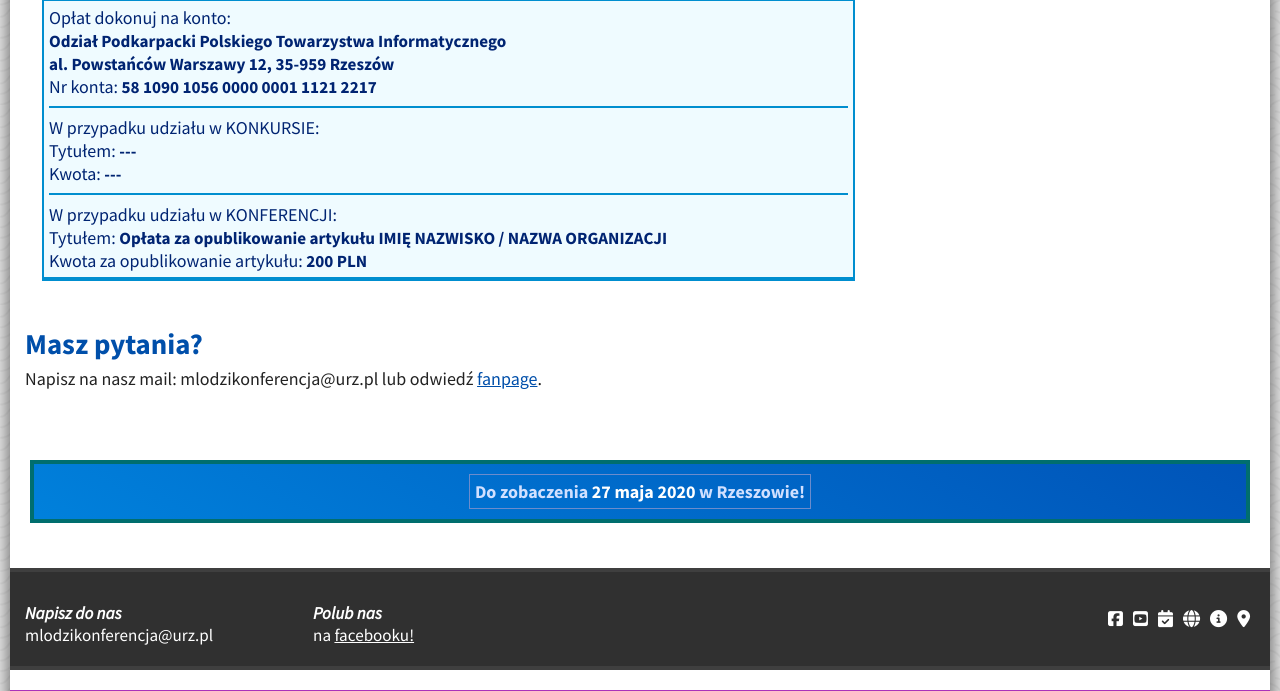
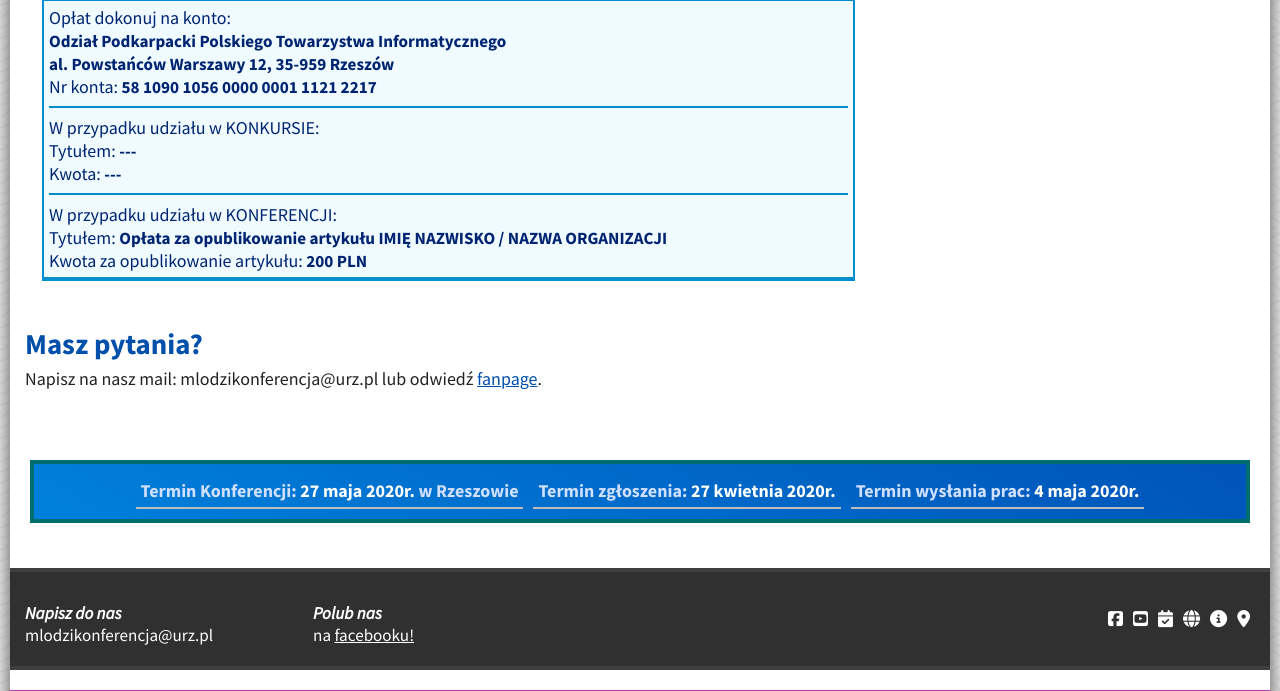
Before and after one commit to mwvabes/kmi-mechatron, a PHP site: page /przewodnik2020.html in a window 1280 px wide. Shown: the part 828-1519 px from the top of the page. Run offline with PHP 8.4, Linux system fonts and the light colour scheme; style sheets or scripts are compiled from the project's sources; some libraries are stand-ins or nearby versions.

Commit message:
Update styles

```diff
--- a/przewodnik2020.html
+++ b/przewodnik2020.html
@@ -139,7 +139,9 @@
 
       <div class="informationContainer">
         <section class="seeYouSoon">
-          <p>Do zobaczenia <span class="conferenceStartDate">27 maja 2020</span> w Rzeszowie!</p>
+          <p>Termin Konferencji: <span class="conferenceStartDate">27 maja 2020r.</span> w Rzeszowie</p>
+          <p>Termin zgłoszenia: <span>27 kwietnia 2020r.</span></p>
+          <p>Termin wysłania prac: <span>4 maja 2020r.</span></p>
         </section>
       </div>
 
--- a/styles/global.css
+++ b/styles/global.css
@@ -755,10 +755,10 @@ footer > * > * > p {
 
 .seeYouSoon p {
   font-size: 1rem;
-  border: 1px solid #6c8ccc;
   padding: 5px;
   margin: 0px 5px;
   color: #d1e0ff;
+  border-bottom: 2px solid #bdbdbd;
 }
 
 .seeYouSoon span {
--- a/styles/global.scss
+++ b/styles/global.scss
@@ -636,10 +636,10 @@ footer>*>*>p {
 
 .seeYouSoon p {
   font-size: 1rem;
-  border: 1px solid #6c8ccc;
   padding: 5px;
   margin: 0px 5px;
   color: #d1e0ff;
+  border-bottom: 2px solid #bdbdbd;
 }
 
 .seeYouSoon span {
```
Also changed, not shown: 1 other file.
